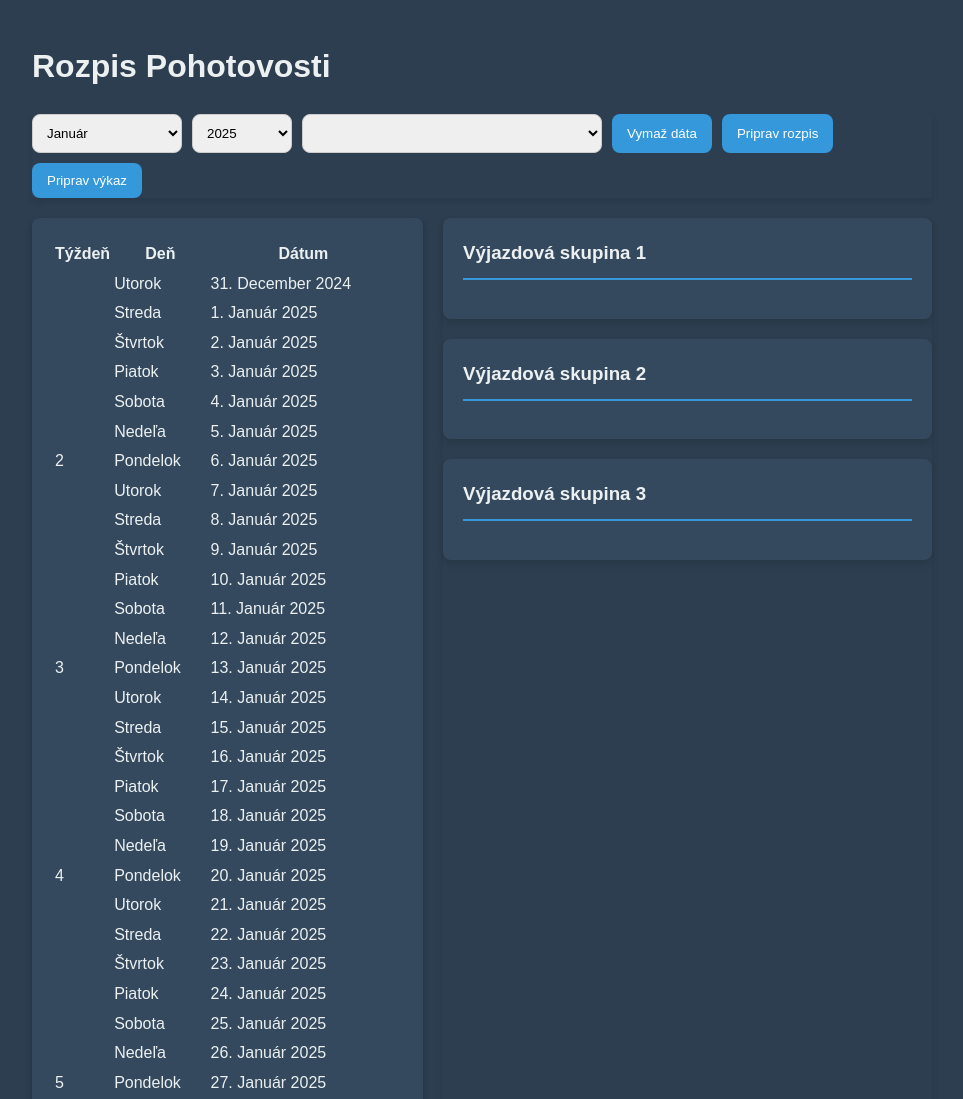
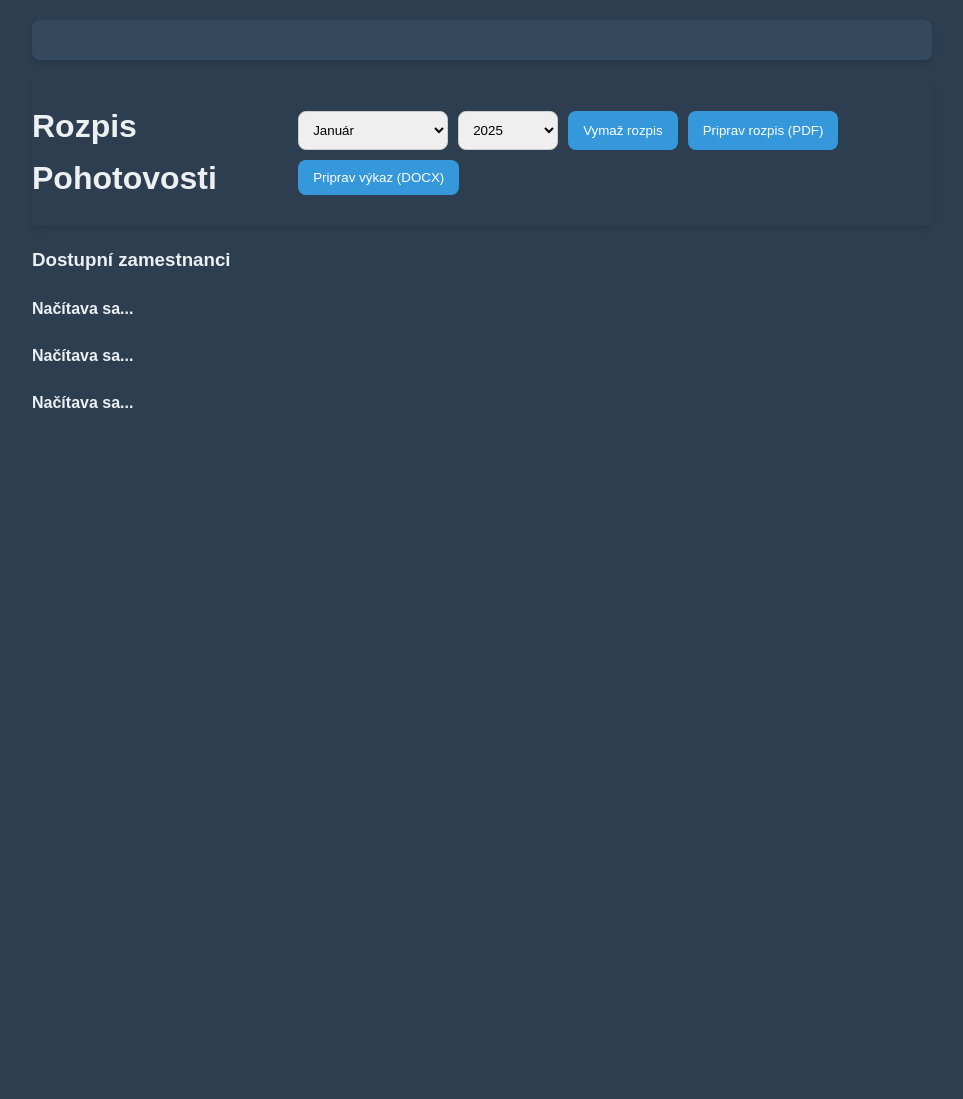
Before and after one commit to okrbb/schedule, a plain HTML site: page index.html in a window 1280 px wide. Shown: the top 1099 px of the page, without its empty margins (158-1121 px from the left). After the commit the page ends 800 px from the top, so only its background shows below. Drawn offline with nearby package versions, Linux system fonts and the light colour scheme; a script that the page names is missing.

Commit message:
Add files via upload

```diff
--- a/index.html
+++ b/index.html
@@ -6,20 +6,29 @@
     <title>Rozpis Pohotovosti</title>
     <link rel="icon" href="css/favicon.png" type="image/x-icon">
     <link rel="stylesheet" href="./css/styles.css">
+
     <script src="https://unpkg.com/pizzip@3.1.1/dist/pizzip.js"></script>
     <script src="https://unpkg.com/pizzip@3.1.1/dist/pizzip-utils.js"></script>
     <script src="https://cdnjs.cloudflare.com/ajax/libs/docxtemplater/3.57.3/docxtemplater.js"></script>
     <script src="https://cdnjs.cloudflare.com/ajax/libs/FileSaver.js/2.0.5/FileSaver.min.js"></script>
 
     <script src="https://cdnjs.cloudflare.com/ajax/libs/jspdf/2.5.1/jspdf.umd.min.js"></script>
-    <script src="https://cdnjs.cloudflare.com/ajax/libs/html2canvas/1.4.1/html2canvas.min.js"></script>
+
+    <script src="https://cdnjs.cloudflare.com/ajax/libs/jspdf-autotable/3.8.2/jspdf.plugin.autotable.min.js"></script>
+
+    <script src="https://cdnjs.cloudflare.com/ajax/libs/Sortable/1.15.2/Sortable.min.js"></script>
 </head>
 <body>
     <div class="container">
-        <header>
+
+        <div class="sidebar-layout">
+            <div id="currentMonthInfo" class="calendar-table"></div>
+        </div>
+
+        <div class="main-content-layout">
+
+            <div class="top-section">
                 <h1>Rozpis Pohotovosti</h1>
-        </header>
-        <div class="top-section">
                 <div class="selectors">
                     <select id="monthSelect" class="selMonth">
                         <option value="0">Január</option>
@@ -35,38 +44,45 @@
                         <option value="10">November</option>
                         <option value="11">December</option>
                     </select>
-                <select id="yearSelect" class="selYear">
-                    </select>
-                <select id="listPeople" class="selPeople">
-                    <option value="0"></option>
-                    </select>
-                <button id="clearButton" class="shbtn">Vymaž dáta</button>
-                <button id="exportButton" class="shbtn">Priprav rozpis</button>
-                <button id="saveButton" class="shbtn">Priprav výkaz</button>
+                    <select id="yearSelect" class="selYear"></select>
+
+                    <button id="clearButton" class="shbtn shbtn--destructive">Vymaž rozpis</button>
+                    <button id="exportButton" class="shbtn shbtn--primary">Priprav rozpis (PDF)</button>
+                    <button id="saveButton" class="shbtn shbtn--primary">Priprav výkaz (DOCX)</button>
                 </div>
             </div>
 
-        <div class="main-layout">
-            <div class="left-column">
-                <div id="currentMonthInfo" class="calendar-table"></div>
+            <div class="dnd-wrapper">
+                <div class="people-container">
+                    <div class="container-people-dnd">
+                        <h3>Dostupní zamestnanci</h3>
+
+                        <div class="available-people-grid">
+
+                            <div>
+                                <h4 id="headerGroup1" class="available-group-header">Načítava sa...</h4>
+                                <div id="availableList1" class="people-list-dnd" data-group-id="available-1">
                                     </div>
-            <div class="right-column">
-                <div class="container-people">
-                    <h3>Výjazdová skupina 1</h3>
-                    <div id="peopleList1"></div>
                             </div>
-                <div class="container-people">
-                    <h3>Výjazdová skupina 2</h3>
-                    <div id="peopleList2"></div>
+
+                            <div>
+                                <h4 id="headerGroup2" class="available-group-header">Načítava sa...</h4>
+                                <div id="availableList2" class="people-list-dnd" data-group-id="available-2">
                                     </div>
-                <div class="container-people">
-                    <h3>Výjazdová skupina 3</h3>
-                    <div id="peopleList3"></div>
+                            </div>
+
+                            <div>
+                                <h4 id="headerGroup3" class="available-group-header">Načítava sa...</h4>
+                                <div id="availableList3" class="people-list-dnd" data-group-id="available-3">
+                                    </div>
+                            </div>
+
                         </div>
                     </div>
                 </div>
             </div>
-
+        </div>
+    </div>
     <div id="previewModal" class="modal-overlay">
         <div class="modal-content">
             <div class="modal-header">
@@ -77,11 +93,11 @@
                 <iframe id="pdfPreviewFrame" width="100%" height="600px" style="border: 1px solid #ccc; border-radius: var(--border-radius); background-color: #fff;"></iframe>
             </div>
             <div class="modal-footer">
-                <button id="downloadPdfButton" class="shbtn">Stiahnuť PDF</button>
+                <button id="downloadPdfButton" class="shbtn shbtn--primary">Stiahnuť PDF</button>
             </div>
         </div>
     </div>
-    <script src="./js/script.js"></script>
+
+    <script src="./js/script.js" type="module"></script>
 </body>
-
 </html>
```
Lines whose indentation alone changed are shown as unchanged.
